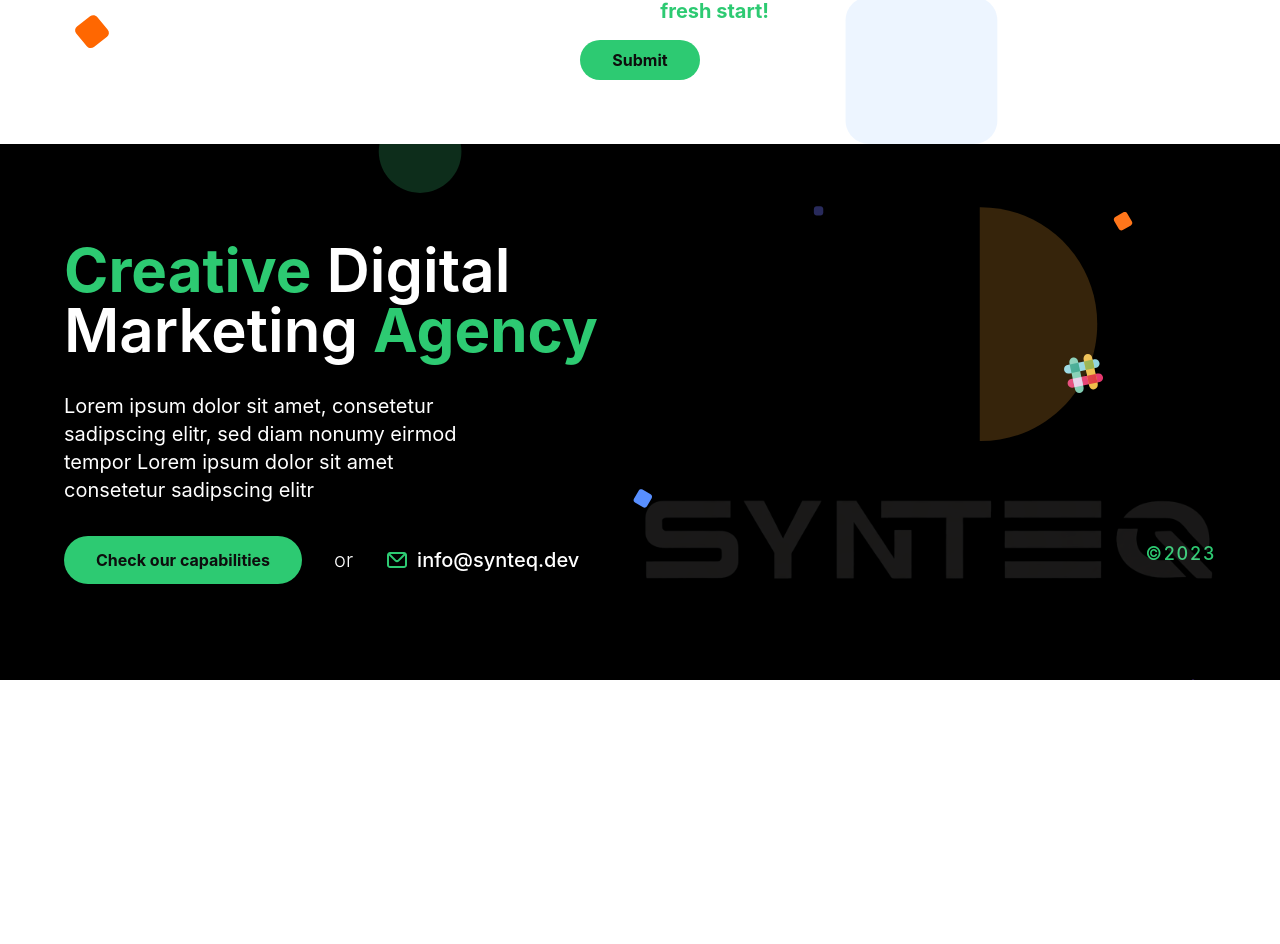
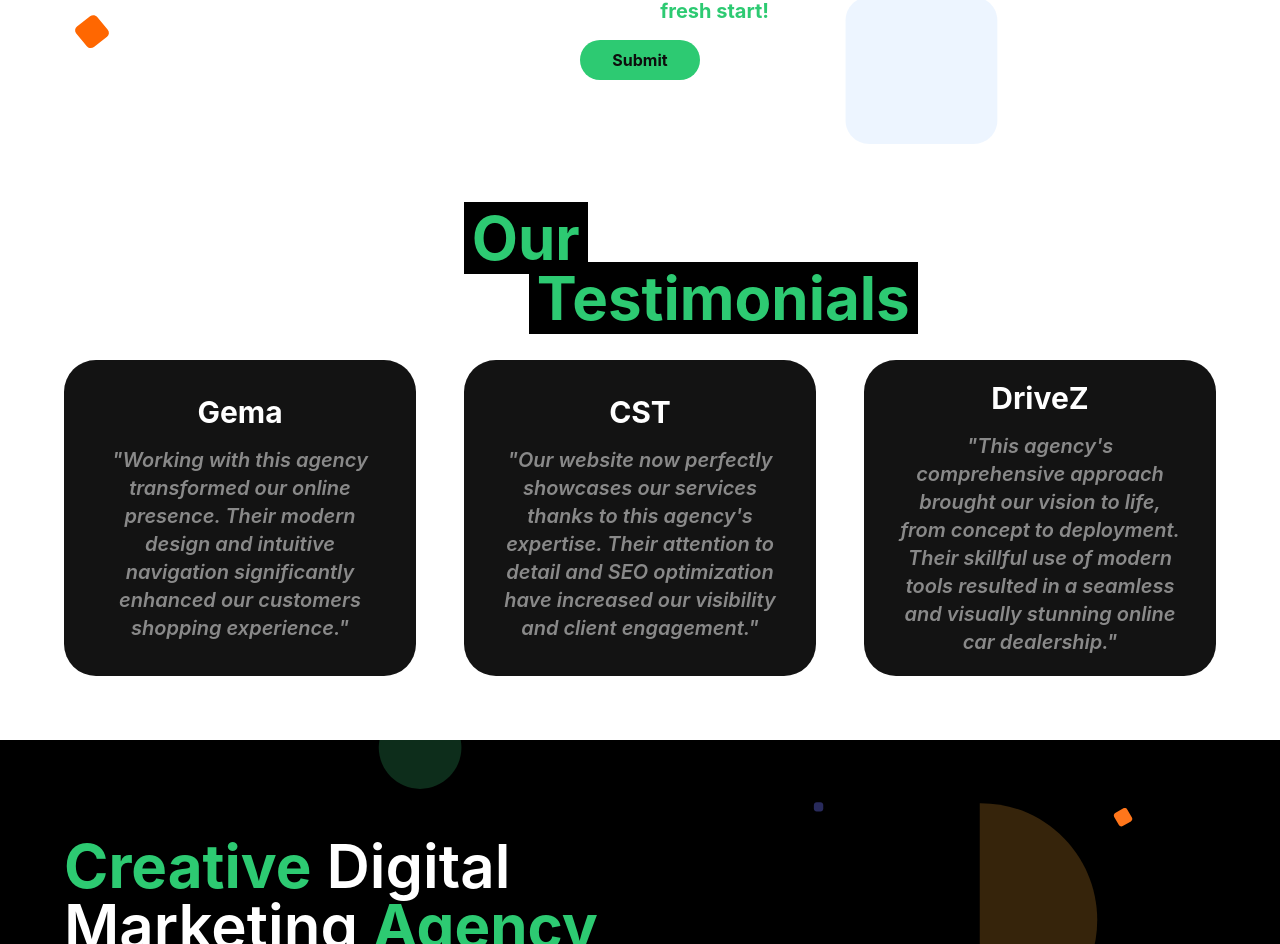
Before and after one commit to VeldinS/syncflow, a React (Vite) app: page / in a window 1280 px wide. Shown: the part 3953-4897 px from the top of the page. Before the commit the page ends 4633 px from the top, so only its background shows below. Built offline with nearby package versions, Linux system fonts and the light colour scheme.

Commit message:
Testimonials section implemented.

```diff
--- a/src/App.jsx
+++ b/src/App.jsx
@@ -5,6 +5,7 @@ import Footer from "./components/Footer.jsx";
 import Contact from "./components/Contact.jsx";
 import Process from "./components/Process.jsx";
 import About from "./components/About.jsx";
+import Testimonials from "./components/Testimonials.jsx";
 
 function App() {
 
@@ -16,6 +17,7 @@ function App() {
         <Services />
         <Process />
         <Contact />
+        <Testimonials />
         <Footer />
     </div>
   )
--- /dev/null
+++ b/src/components/Testimonials.jsx
@@ -0,0 +1,29 @@
+import React from 'react';
+import ClientCard from "./UI/ClientCard.jsx";
+
+function Testimonials() {
+    return (
+        <section id={'testimonials'} className={'relative w-screen h-auto py-8 sm:py-16 px-[5%] flex flex-col justify-center items-center gap-8'}>
+            <h1 className={'relative z-10 text-white font-semibold text-4xl md:text-6xl leading-tight text-center'}>
+                <span className={'px-2 bg-black text-mainGreen font-bold'}>Our</span> Efforts: <br/>
+                Their <span className={'px-2 bg-black text-mainGreen font-bold'}>Testimonials</span>
+            </h1>
+            <div className={'w-full h-auto grid grid-cols-1 lg:grid-cols-3 gap-12'}>
+                <ClientCard name={'Gema'}
+                            text={'"Working with this agency transformed our online presence. Their modern design and intuitive navigation significantly enhanced our customers shopping experience."'}
+                            link={'https://gema.ba/'}
+                />
+                <ClientCard name={'CST'}
+                            text={'"Our website now perfectly showcases our services thanks to this agency\'s expertise. Their attention to detail and SEO optimization have increased our visibility and client engagement."'}
+                            link={'https://construct-it.vercel.app/'}
+                />
+                <ClientCard name={'DriveZ'}
+                            text={'"This agency\'s comprehensive approach brought our vision to life, from concept to deployment. Their skillful use of modern tools resulted in a seamless and visually stunning online car dealership."'}
+                            link={'https://drive-zone.vercel.app/'}
+                />
+            </div>
+        </section>
+    );
+}
+
+export default Testimonials;
--- /dev/null
+++ b/src/components/UI/ClientCard.jsx
@@ -0,0 +1,18 @@
+import React from 'react';
+
+function ClientCard({name, text, link}) {
+    return (
+        <a href={link} target={'_blank'}
+           className={'group relative w-full h-auto px-8 py-5 bg-[#131313] rounded-[32px] overflow-hidden flex flex-col items-center justify-center gap-4 hover:scale-105 transition-all duration-500'}>
+            <p className={'text-white text-3xl font-bold widest'}>
+                {name}
+            </p>
+            <p className={'text-white/50 text-xl font-semibold wider italic text-center group-hover:text-white transition-all duration-500'}>
+                {text}
+            </p>
+
+        </a>
+    );
+}
+
+export default ClientCard;
```
